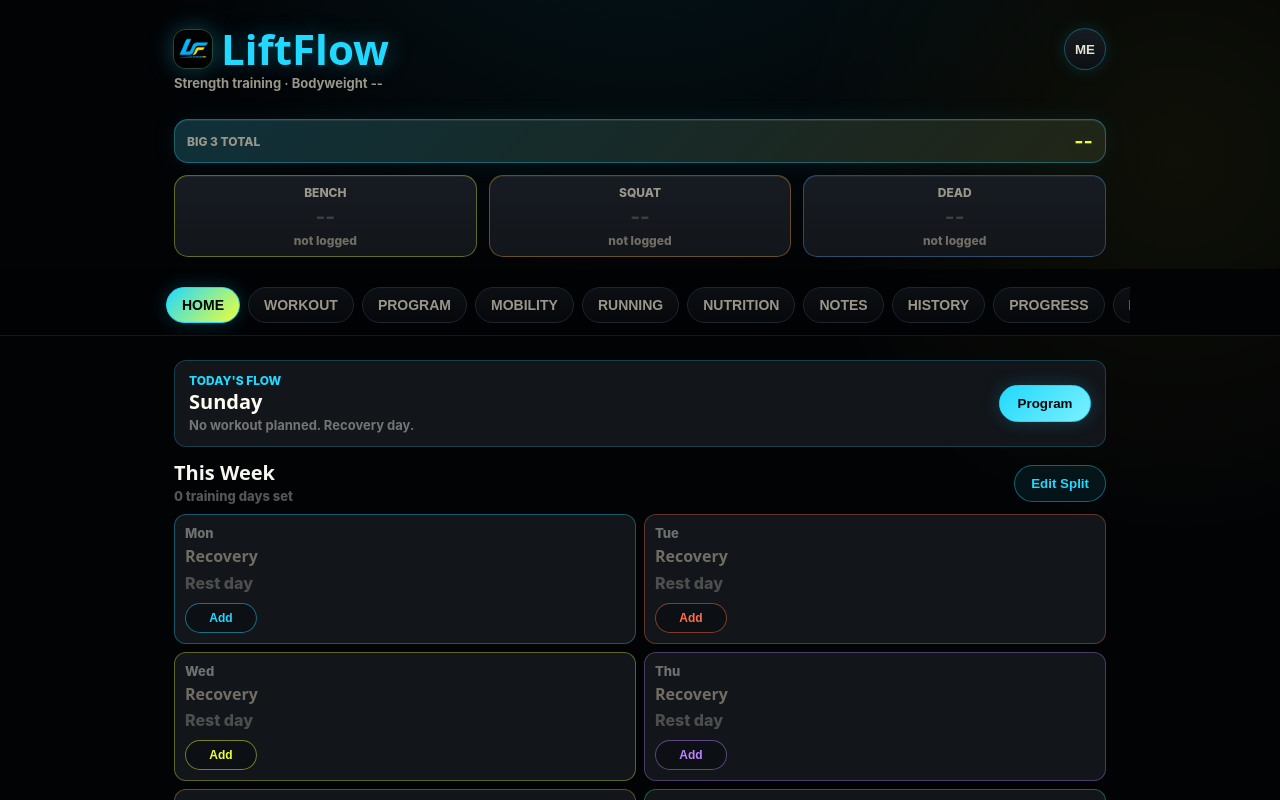
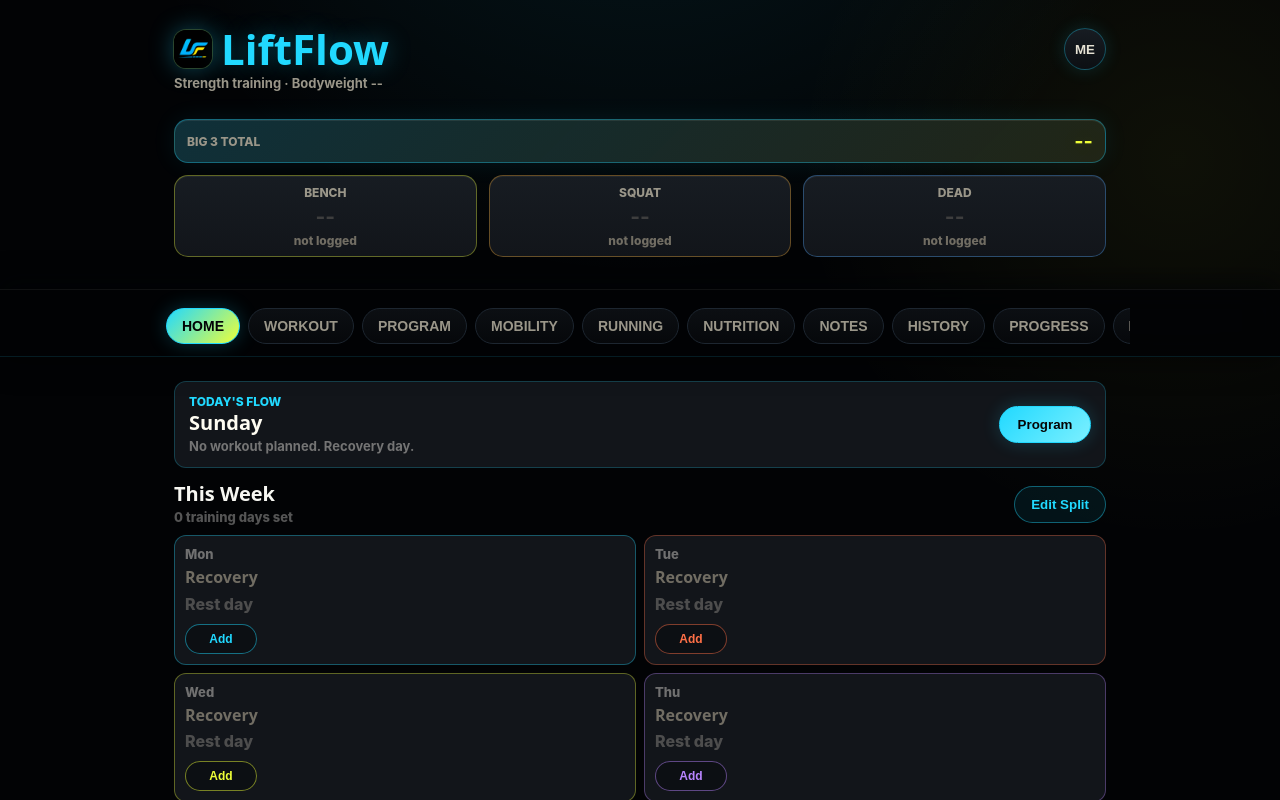
Before and after one commit to SoftLockedLive/LiftFlow, a Next.js app in the folder liftflow/: page / in a window 1280 px wide. Shown: the top 800 px of the page. Built offline with nearby package versions, Linux system fonts and the light colour scheme.

Commit message:
fix metrics and tab spacing

```diff
--- a/liftflow/src/components/Layout.js
+++ b/liftflow/src/components/Layout.js
@@ -350,7 +350,10 @@ const avatarImage = {
   backgroundPosition: "center",
 };
 
-const clubGrid = {};
+const clubGrid = {
+  marginBottom: 14,
+  paddingBottom: 18,
+};
 
 const totalStrip = {
   gridColumn: "1 / -1",
@@ -416,8 +419,10 @@ const tabWrapper = {
   top: 0,
   zIndex: 40,
   background: "rgba(2, 3, 5, 0.84)",
+  borderTop: `1px solid ${tint(colors.text, 0.06)}`,
   borderBottom: `1px solid ${tint(colors.brand, 0.12)}`,
   backdropFilter: "blur(14px)",
+  boxShadow: `0 -10px 24px rgba(2, 3, 5, 0.52), 0 12px 26px rgba(2, 3, 5, 0.28)`,
 };
 
 const tabBar = {
```
